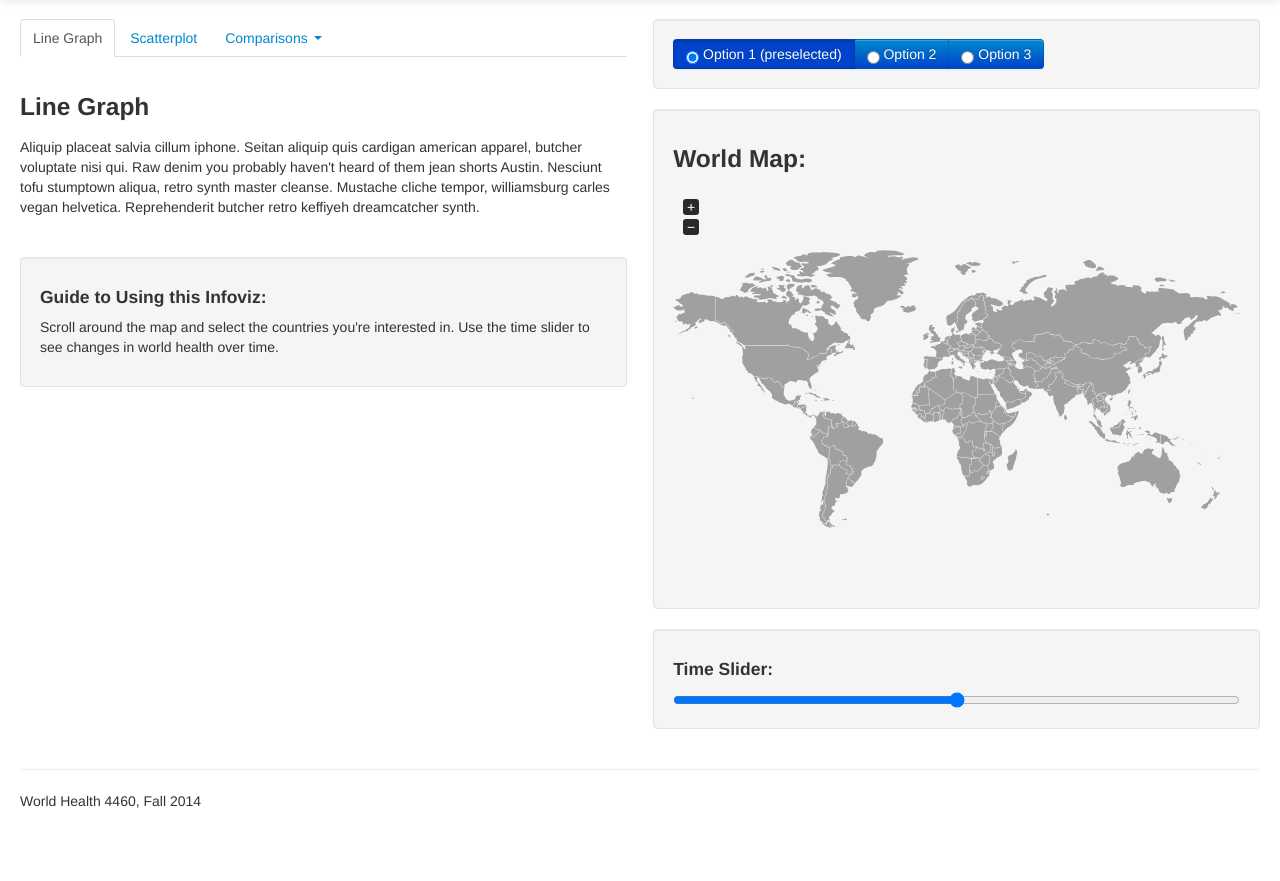
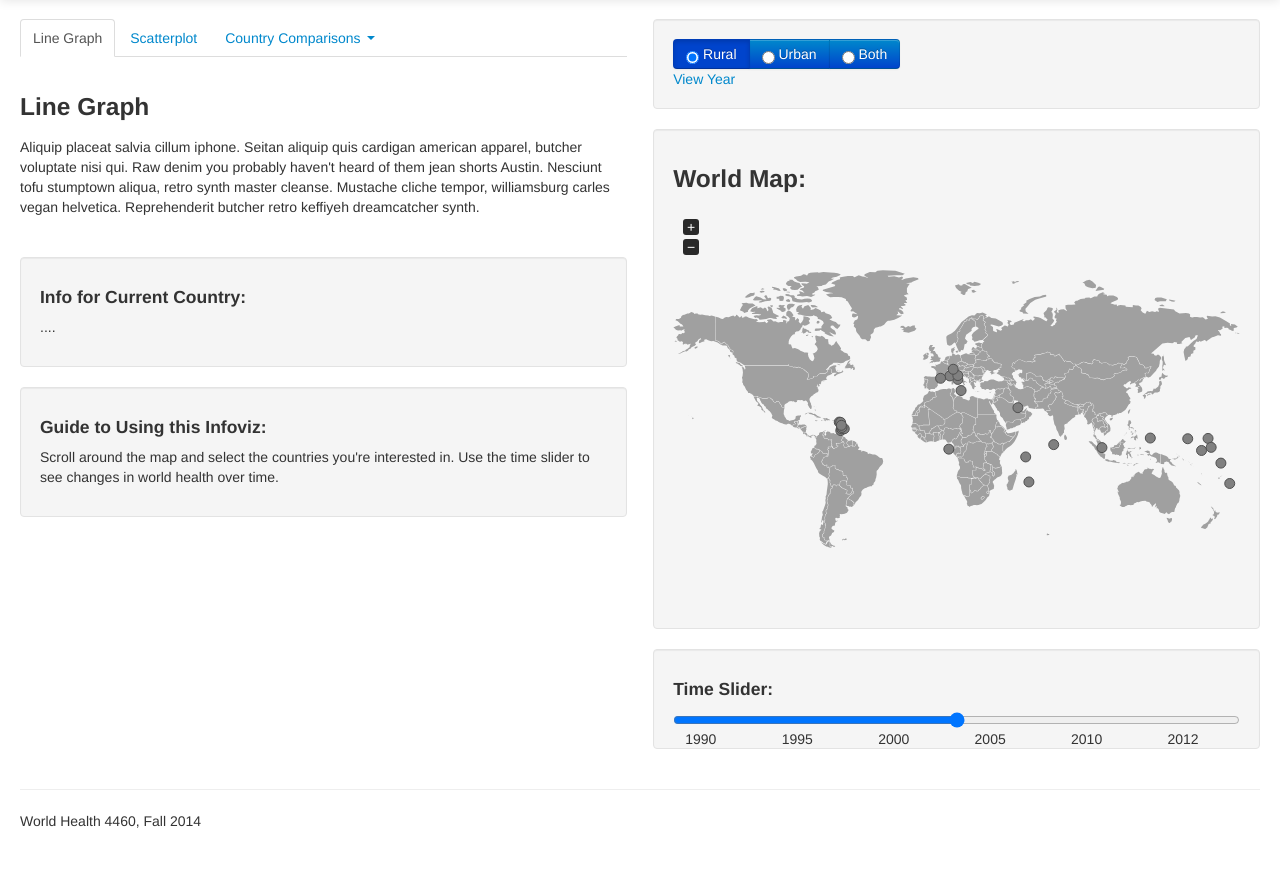
Before and after one commit to kaugg/WH4460, a PHP site: page / in a window 1280 px wide. Shown: the part 41-922 px from the top of the page. Before the commit the page ends 849 px from the top, so only its background shows below. Run offline with PHP 8.4, Linux system fonts and the light colour scheme.

Commit message:
Added some more demo items
Will add chart demos next

```diff
--- a/index.php
+++ b/index.php
@@ -19,7 +19,35 @@
 						backgroundColor : "f1f1f1",
 						regionStyle : {
 											initial : {fill:"#a0a0a0"}
-										}
+										},
+										markers: [
+      {latLng: [41.90, 12.45], name: 'Vatican City'},
+      {latLng: [43.73, 7.41], name: 'Monaco'},
+      {latLng: [-0.52, 166.93], name: 'Nauru'},
+      {latLng: [-8.51, 179.21], name: 'Tuvalu'},
+      {latLng: [43.93, 12.46], name: 'San Marino'},
+      {latLng: [47.14, 9.52], name: 'Liechtenstein'},
+      {latLng: [7.11, 171.06], name: 'Marshall Islands'},
+      {latLng: [17.3, -62.73], name: 'Saint Kitts and Nevis'},
+      {latLng: [3.2, 73.22], name: 'Maldives'},
+      {latLng: [35.88, 14.5], name: 'Malta'},
+      {latLng: [12.05, -61.75], name: 'Grenada'},
+      {latLng: [13.16, -61.23], name: 'Saint Vincent and the Grenadines'},
+      {latLng: [13.16, -59.55], name: 'Barbados'},
+      {latLng: [17.11, -61.85], name: 'Antigua and Barbuda'},
+      {latLng: [-4.61, 55.45], name: 'Seychelles'},
+      {latLng: [7.35, 134.46], name: 'Palau'},
+      {latLng: [42.5, 1.51], name: 'Andorra'},
+      {latLng: [14.01, -60.98], name: 'Saint Lucia'},
+      {latLng: [6.91, 158.18], name: 'Federated States of Micronesia'},
+      {latLng: [1.3, 103.8], name: 'Singapore'},
+      {latLng: [1.46, 173.03], name: 'Kiribati'},
+      {latLng: [-21.13, -175.2], name: 'Tonga'},
+      {latLng: [15.3, -61.38], name: 'Dominica'},
+      {latLng: [-20.2, 57.5], name: 'Mauritius'},
+      {latLng: [26.02, 50.55], name: 'Bahrain'},
+      {latLng: [0.33, 6.73], name: 'São Tomé and Príncipe'}
+    ]
 
 				  });
 				});
@@ -66,7 +94,7 @@
             </p>
             <ul class="nav">
               <li class="active"><a href="#">Infoviz</a></li>
-              <li><a href="#about">Help</a></li>
+              <li><a href="#about" data-toggle="modal" data-target="#myModal" >Help</a></li>
             </ul>
           </div><!--/.nav-collapse -->
         </div>
@@ -83,7 +111,7 @@
 					<li class="active"><a data-toggle="tab" href="#sectionA">Line Graph</a></li>
 					<li><a data-toggle="tab" href="#sectionB">Scatterplot</a></li>
 					<li class="dropdown">
-						<a data-toggle="dropdown" class="dropdown-toggle" href="#">Comparisons <b class="caret"></b></a>
+						<a data-toggle="dropdown" class="dropdown-toggle" href="#">Country Comparisons <b class="caret"></b></a>
 						<ul class="dropdown-menu">
 							<li><a data-toggle="tab" href="#dropdown1">Pie Chart</a></li>
 							<li><a data-toggle="tab" href="#dropdown2">Line Chart</a></li>
@@ -110,6 +138,14 @@
 				</div>
 			</div>
 
+		  <div class="well">
+
+			 <h4>Info for Current Country:</h4>
+		     <p>....</p>
+
+		 </div>
+
+
 
 		 <div class="well">
 
@@ -117,6 +153,12 @@
 				<p>Scroll around the map and select the countries you're interested in.  Use the time slider to see changes in world health over time.</p>
 
 		 </div>
+
+
+
+
+
+
 
         </div><!--/span-->
         <div class="span6">
@@ -127,14 +169,26 @@
 
 			<div class="btn-group" data-toggle="buttons">
 			  <label class="btn btn-primary active">
-				<input type="radio" name="options" id="option1" checked> Option 1 (preselected)
+				<input type="radio" name="options" id="option1" checked> Rural
 			  </label>
 			  <label class="btn btn-primary">
-				<input type="radio" name="options" id="option2"> Option 2
+				<input type="radio" name="options" id="option2"> Urban
 			  </label>
 			  <label class="btn btn-primary">
-				<input type="radio" name="options" id="option3"> Option 3
+				<input type="radio" name="options" id="option3"> Both
 			  </label>
+			</div>
+
+			<div class="dropdown">
+			  <a data-toggle="dropdown" href="#">View Year</a>
+			  <ul class="dropdown-menu" role="menu" class="list-group">
+				<li  class="list-group-item">1990</li>
+				<li class="list-group-item">1995</li>
+				<li class="list-group-item">2000</li>
+				<li class="list-group-item">2005</li>
+				<li class="list-group-item">2010</li>
+				<li class="list-group-item">2012</li>
+			  </ul>
 			</div>
 
             </div>
@@ -151,7 +205,16 @@
 
           <div class="well">
 			<h4>Time Slider:</h4>
-			    <input type="range" name="points" min="0" max="10" style="width: 100%" onChange="alert(this.value)">
+			    <input type="range" name="points" min="0" max="6" style="width: 100%" onChange="alert(this.value)">
+
+
+				<div class="span2">1990</div>
+				<div class="span2">1995</div>
+				<div class="span2">2000</div>
+				<div class="span2">2005</div>
+				<div class="span2">2010</div>
+				<div class="span1">2012</div>
+
 
 		 </div>
 
@@ -171,5 +234,36 @@
 
 
 
+
+
+
+<!-- Modal -->
+<div class="modal fade" id="myModal" tabindex="-1" role="dialog" aria-labelledby="myModalLabel" aria-hidden="true">
+  <div class="modal-dialog">
+    <div class="modal-content">
+      <div class="modal-header">
+        <button type="button" class="close" data-dismiss="modal"><span aria-hidden="true">&times;</span><span class="sr-only">Close</span></button>
+        <h4 class="modal-title" id="myModalLabel">Need some help with our Infoviz? </h4>
+      </div>
+      <div class="modal-body">
+
+
+	  <ul class="list-group">
+	  <li class="list-group-item">Cras justo odio</li>
+	  <li class="list-group-item">Dapibus ac facilisis in</li>
+	  <li class="list-group-item">Morbi leo risus</li>
+	  <li class="list-group-item">Porta ac consectetur ac</li>
+	  <li class="list-group-item">Vestibulum at eros</li>
+	</ul>
+
+      </div>
+      <div class="modal-footer">
+        <button type="button" class="btn btn-default" data-dismiss="modal">Close</button>
+      </div>
+    </div>
+  </div>
+</div>
+
+
   </body>
 </html>
```
